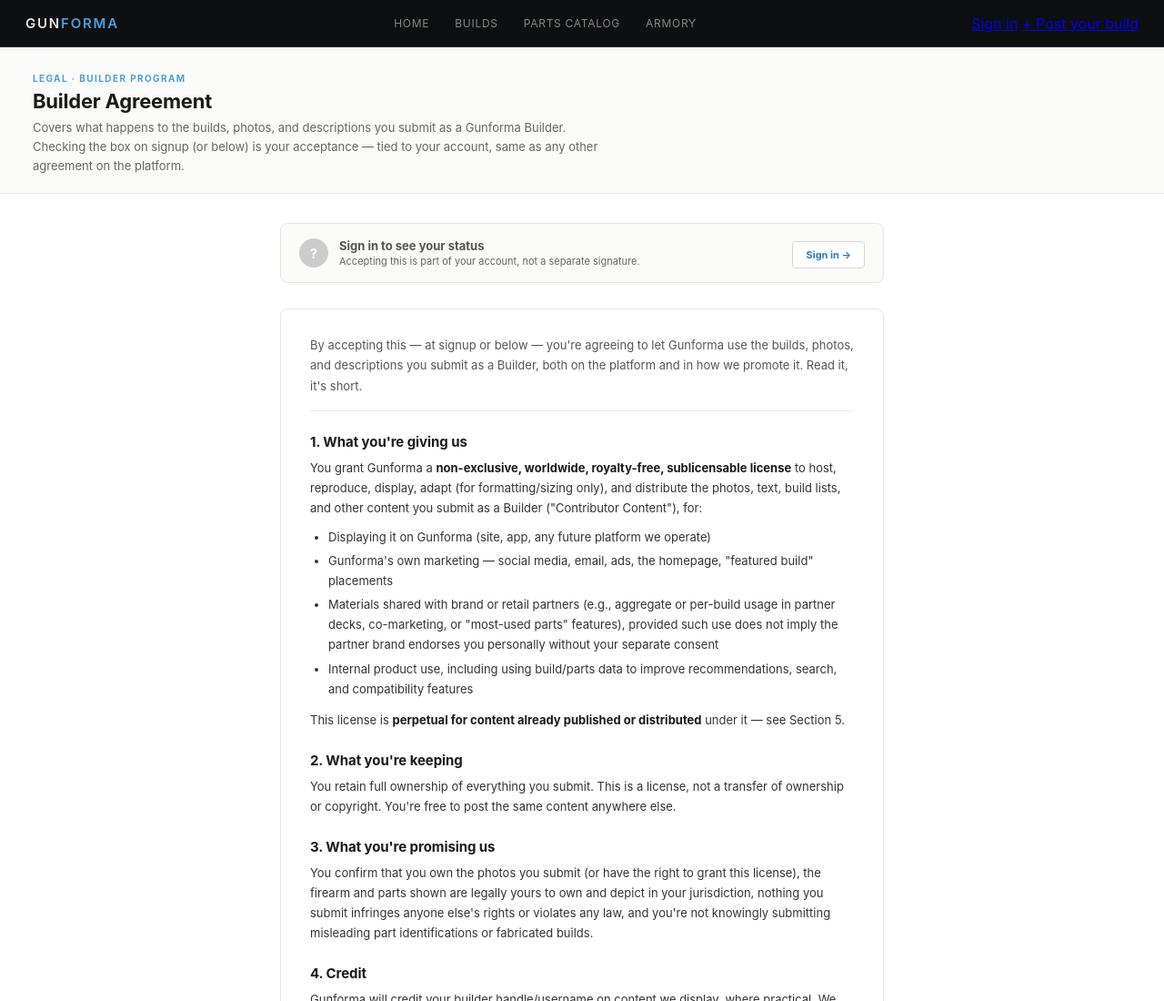
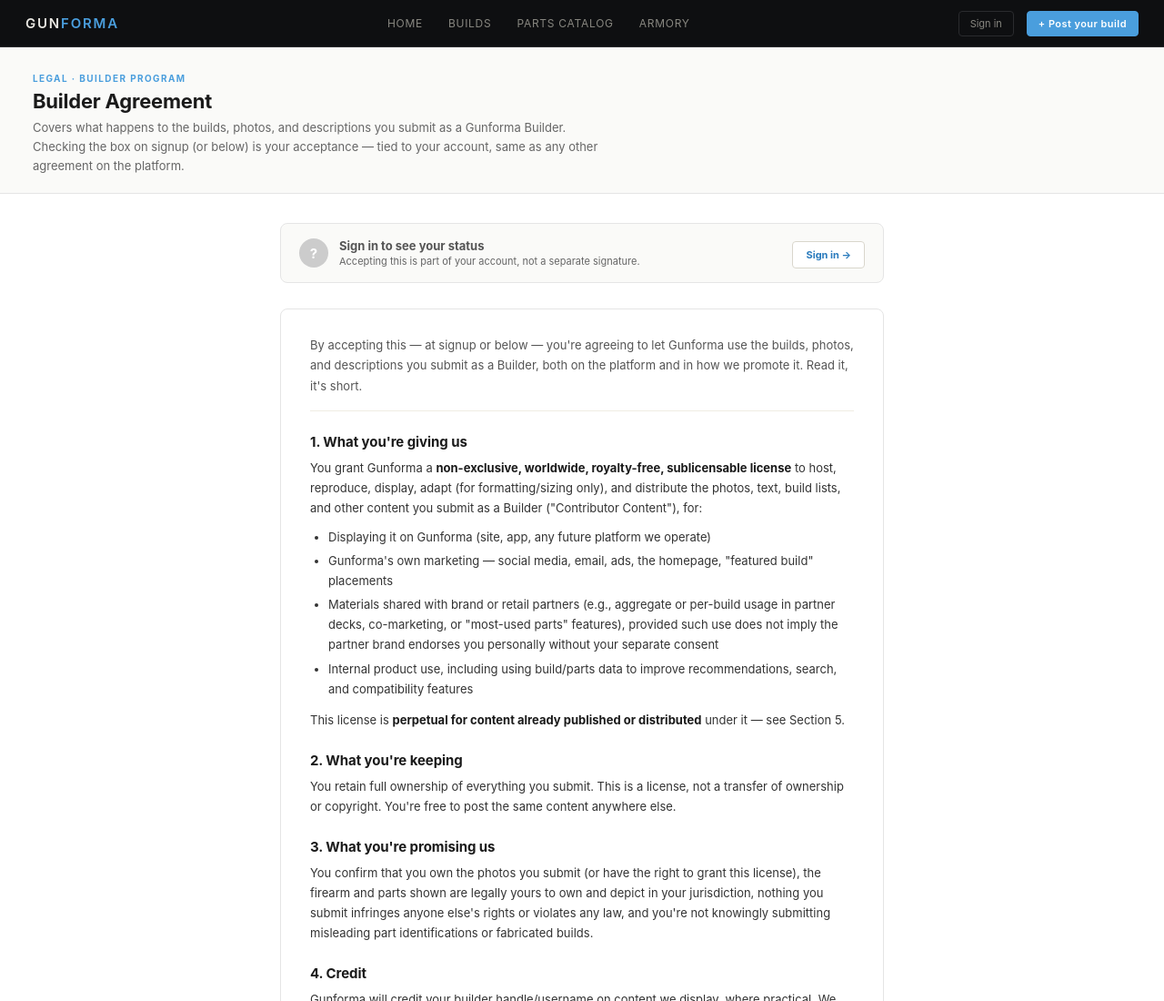
Before and after one commit to alexgamboa1/Gunforma, a plain HTML site: page builder-agreement.html in a window 1280 px wide. Shown: the top 1100 px of the page at 91% size. Drawn offline with nearby package versions, Linux system fonts and the light colour scheme.

Commit message:
fix(nav): style .nav-right/.nav-btn on the pages that were missing them
On gunforma-post-build-v6.html a signed-in user saw "Sign outarmadillo_22" —
no space, both in browser-default link blue.

nav.js copies signInEl.className onto the Sign out link it inserts, and
inserts it as a sibling inside .nav-right. Both mechanisms are fine; the page
simply had no CSS for either class. With .nav-btn unstyled the two anchors
fell back to the browser's default link colour, and with .nav-right unstyled
there was no flex and therefore no gap. The page still carried .nav-user, a
leftover from an older nav that nothing references.

post-build was not the only one. builder-agreement.html has the identical
defect — it ships .nav-right and #nav-signin.nav-btn statically and loads
nav.js, but styles neither class, so a signed-in user sees the same run-on
blue text there.

Audited all 19 pages. Of the 12 that render a session-aware nav, 10 were
correct, 2 were broken, and gunforma-legal.html had drifted to a 12px gap
against 14px everywhere else.

  gunforma-post-build-v6.html   add .nav-right/.nav-btn, drop dead .nav-user
  builder-agreement.html        add .nav-right/.nav-btn
  gunforma-legal.html           gap 12px -> 14px
  gunforma-admin-post.html      drop dead .nav-user

The admin pages are a separate nav pattern (.nav-right-link, not .nav-btn)
and are not session-aware — no #nav-signin, no nav.js — so nav.js never
touches them and their spacing is unchanged. admin-post's .nav-right has no
flex rule but its links space themselves with margin-left, so only the dead
.nav-user was removed there. admin-queue's 16px gap applies to that other
pattern and is left alone.

The root cause is structural: the nav markup is duplicated across ~19 pages
while its behaviour lives in js/nav.js, so one page drifting breaks it
silently. Recorded as a follow-up.

```diff
--- a/builder-agreement.html
+++ b/builder-agreement.html
@@ -22,6 +22,11 @@
 .nav-links { display: flex; gap: 28px; }
 .nav-link { font-size: 12px; color: #888780; letter-spacing: 0.06em; text-transform: uppercase; text-decoration: none; }
 .nav-link:hover { color: #e8e6e1; }
+.nav-right { display: flex; align-items: center; gap: 14px; }
+.nav-btn { font-size: 11px; color: #888780; border: 0.5px solid #2a2b2e; padding: 6px 12px; border-radius: 4px; cursor: pointer; transition: all 0.15s; text-decoration: none; }
+.nav-btn:hover { color: #e8e6e1; border-color: #4a4b4e; }
+.nav-btn.cta { color: #fff; background: #4a9edd; border-color: #4a9edd; font-weight: 600; letter-spacing: 0.04em; }
+.nav-btn.cta:hover { background: #2a7bbd; border-color: #2a7bbd; }
 
 .page-header { padding: 28px 36px 20px; border-bottom: 0.5px solid #e5e5e5; background: #fafaf8; }
 .page-eyebrow { font-size: 10px; color: #4a9edd; letter-spacing: 0.14em; text-transform: uppercase; font-weight: 700; margin-bottom: 6px; }
```
Also changed, not shown: gunforma-admin-post.html (+0 -1 lines), gunforma-legal.html (+1 -1 lines), gunforma-post-build-v6.html (+5 -1 lines).
